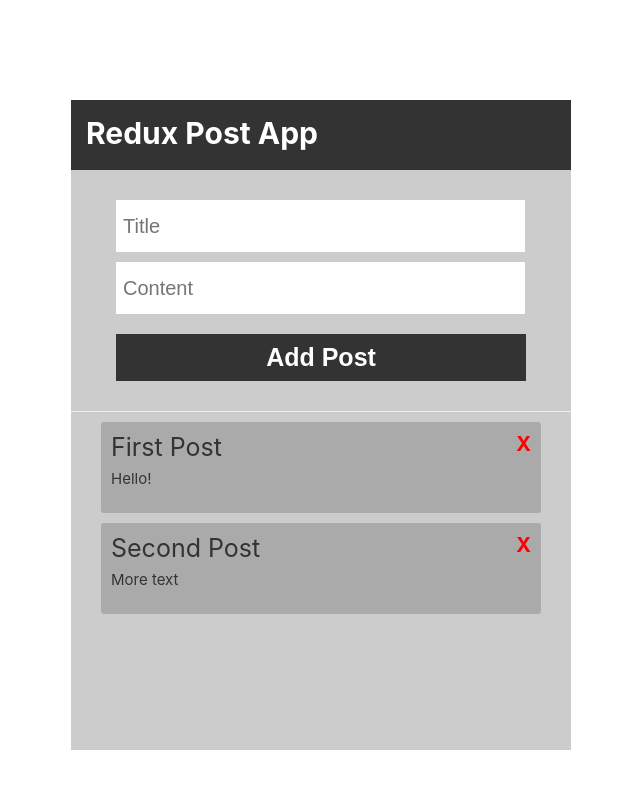
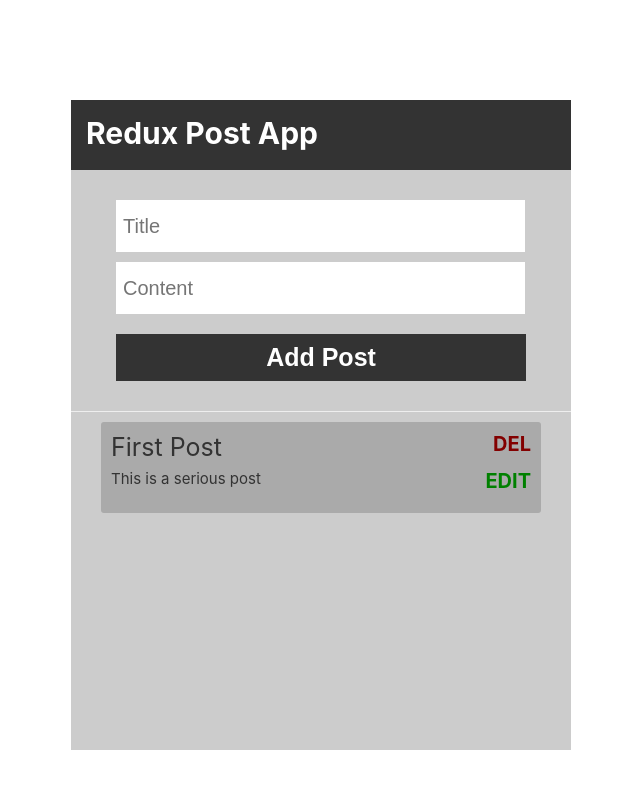
Before and after one commit to boskitech/Post-App, a React (Create React App) app: page / in a window 1280 px wide. Shown: the top 788 px of the page, without its empty margins (319-959 px from the left). Built offline with nearby package versions, Linux system fonts and the light colour scheme; data requests are answered from the project's data file.

Commit message:
App fully crud with redux tool kit

```diff
--- /dev/null
+++ b/src/App.css
@@ -0,0 +1,23 @@
+.xBtn{
+    font-size: 20px;
+    cursor: pointer;
+    float: right;
+    color: rgb(131, 0, 0);
+    z-index: 999;
+}
+
+.xBtn:hover{
+    color: rgb(236, 62, 62);
+}
+
+.eBtn{
+    font-size: 20px;
+    cursor: pointer;
+    float: right;
+    color: green;
+    z-index: 999;
+}
+
+.eBtn:hover{
+    color: rgb(89, 240, 140);
+}
--- a/src/App.js
+++ b/src/App.js
@@ -1,4 +1,5 @@
 import React from 'react';
+import './App.css';
 // import Counter from './features/counter/Counter';
 import Posts from './features/posts/Posts';
 
--- a/src/db.json
+++ b/src/db.json
@@ -1,6 +1,9 @@
 {
-    "posts":[
-        { "id": "1", "title": "First Post", "content": "Hello!" },
-        { "id": "2", "title": "Second Post", "content": "More text" }
-      ]
+  "posts": [
+    {
+      "id": "vWWiZZFdpgGKtd4ihQkhX",
+      "title": "First Post",
+      "content": "This is a serious post"
+    }
+  ]
 }
--- a/src/features/posts/Posts.js
+++ b/src/features/posts/Posts.js
@@ -1,7 +1,7 @@
 import { useState, useEffect } from "react"
 import { useDispatch, useSelector } from "react-redux"
 import { nanoid } from "@reduxjs/toolkit"
-import { postAdded, deletePost, postUpdate, fetchPosts, selectAllPosts } from "./postSlice"
+import { removePost, edittPost, fetchPosts, selectAllPosts, addPost} from "./postSlice"
 
 
 const Posts = () => {
@@ -16,27 +16,39 @@ const Posts = () => {
   useEffect(() => {
     if (postStatus === 'idle') {
       dispatch(fetchPosts())
-      console.log(posts)
     }
-  }, [postStatus, posts, dispatch])
+  }, [postStatus, dispatch])
 
-  const savePost = () => {
+  const savePost = async() => {
     if (title && content && btnName === 'Add Post') {
-      dispatch(
-        postAdded({ id: nanoid(), title, content })
-      )
+      try {
+        dispatch(
+          addPost({ id: nanoid(), title, content })
+        )
+        setTitle('')
+        setContent('')
+      }catch(err){
+        console.log('Failed To save post: ', err)
+      }finally{
+        console.log("success")
+      }
 
-      setTitle('')
-      setContent('')
     } else {
       dispatch(
-        postUpdate({ id, title, content })
+        edittPost({ id, title, content })
       )
 
       setTitle('')
       setContent('')
       setBtnName('Add Post')
     }
+  }
+
+  const deletePost = (userId) => {
+      dispatch(removePost(userId))
+      setTitle('')
+      setContent('')
+      setBtnName('Add Post')
   }
 
   const editPost = (post) => {
@@ -95,7 +107,6 @@ const Posts = () => {
       <div style={{ borderTop: '1px solid #eeeeee', padding: '20px auto', height: '330px', overflow: 'auto' }} className="display">
         {posts.map(post => (
           <div key={post.id}
-            onClick={() => editPost(post)}
             style={{
               width: '420px',
               margin: '10px auto',
@@ -109,12 +120,17 @@ const Posts = () => {
             }}>
 
             <span style={{ fontSize: '25px' }}>{post.title}
-              <span onClick={() => dispatch(deletePost(post.id))} style={{ fontSize: '20px', cursor: 'pointer', float: 'right', color: 'red' }}>
-                <b>X</b>
+              <span onClick={() => deletePost(post.id)} className="xBtn">
+                <b>DEL</b>
               </span>
             </span>
             <br />
-            <p style={{ fontSize: '15px', marginTop: '7px' }}>{post.content}</p>
+            <p style={{ fontSize: '15px', marginTop: '7px' }}>
+              {post.content}
+              <span onClick={() => editPost(post)} className="eBtn">
+                <b>EDIT</b>
+              </span>
+            </p>
 
           </div>
         ))}
--- a/src/features/posts/postSlice.js
+++ b/src/features/posts/postSlice.js
@@ -6,11 +6,22 @@ export const fetchPosts = createAsyncThunk('posts/fetchPosts', async () => {
     return response.data;
 })
 
-export const addPost = createAsyncThunk('posts/addNewPost', async initialPost => {
+export const addPost = createAsyncThunk('posts/addPost', async initialPost => {
     const response = await axios.post('http://localhost:5000/posts', initialPost)
     return response.data
 })
 
+export const removePost = createAsyncThunk('post/removePost', async postId => {
+    await axios.delete(`http://localhost:5000/posts/${postId}`)
+    return postId
+})
+
+export const edittPost = createAsyncThunk('post/editPost', async (payload) => {
+    const {id, title, content } = payload
+
+    const response = await axios.put(`http://localhost:5000/posts/${id}`, payload)
+    return response.data
+})
 const initialState = {
     posts: [],
     status: 'idle',
@@ -51,6 +62,19 @@ const postsSlice = createSlice({
             .addCase(addPost.fulfilled, (state, action) => {
                 state.posts.push(action.payload)
             })
+            .addCase(removePost.fulfilled, (state, action) => {
+                state.posts = state.posts.filter(post => post.id !== action.payload)
+                console.log(action.payload)
+            })
+            .addCase(edittPost.fulfilled, (state, action) => {
+                const id = action.payload.id
+                const newTitle = action.payload.title
+                const newContent = action.payload.content
+
+                state.posts = state.posts.map((post => post.id === id ? {
+                    ...post, title: newTitle, content: newContent
+                } : post))
+            })
     }
 })
 
```
